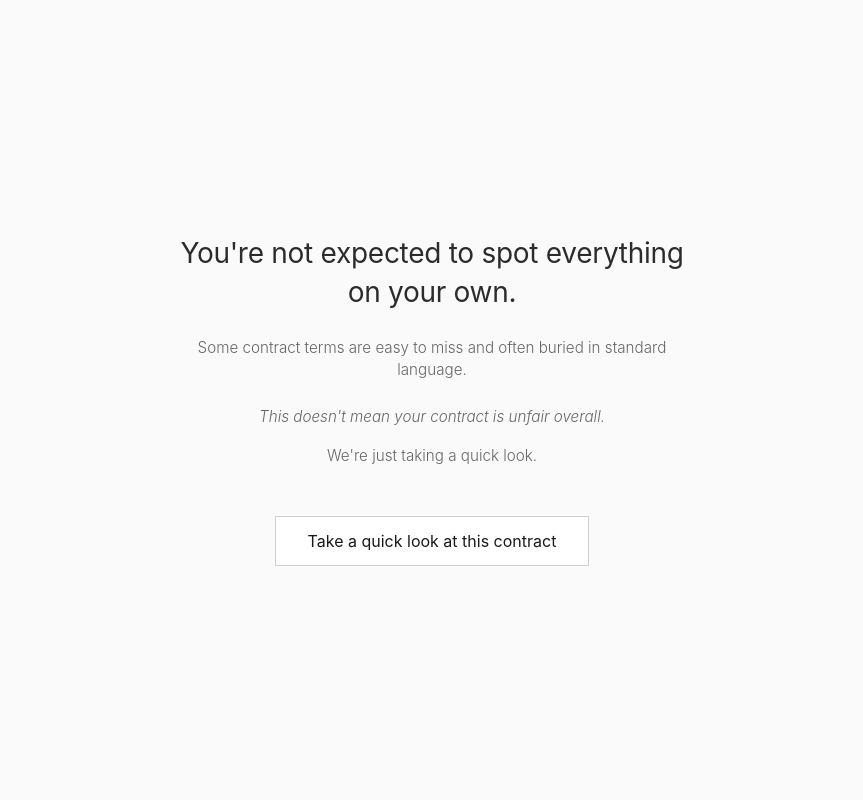
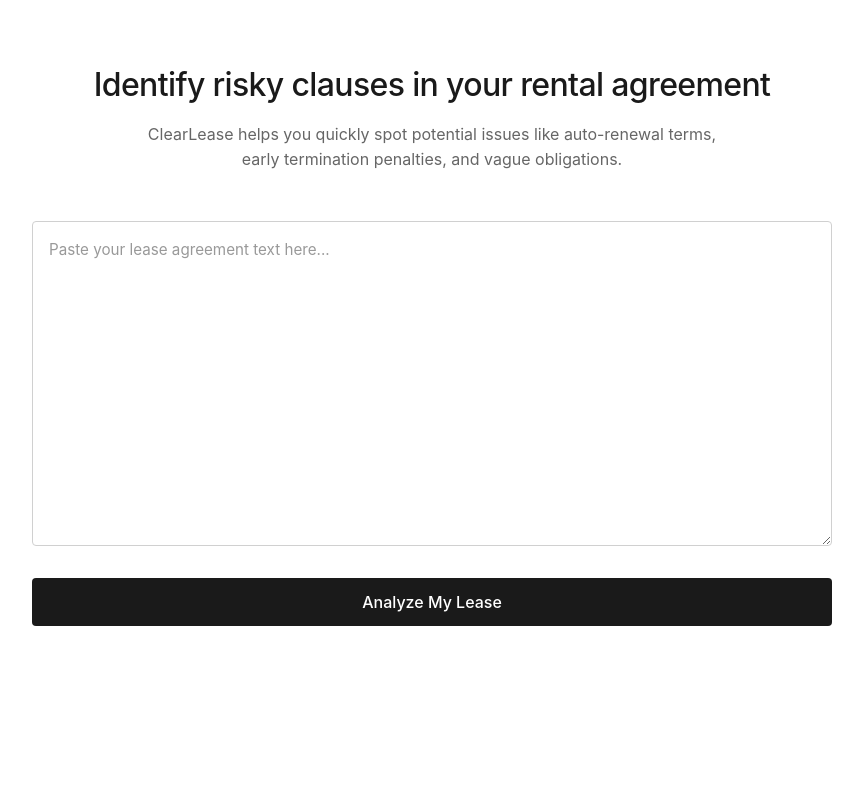
Before and after one commit to markforge8/ClearLease, a Python web app: template frontend/templates/gateway_landing.html in a window 1280 px wide. Shown: the whole page, without its empty margins (208-1071 px from the left). Run offline with Jinja, Linux system fonts and the light colour scheme; the template is opened without the code that fills it, so the values that code supplies are empty.

Commit message:
frontend code update

```diff
--- a/frontend/static/css/gateway_landing.css
+++ b/frontend/static/css/gateway_landing.css
@@ -1,5 +1,5 @@
-/* Gateway Landing Page Styles */
-/* Design principles: calm, restrained, neutral, low saturation, generous whitespace */
+/* ClearLease MVP - Clean, Professional Design */
+/* Inspired by Stripe, Linear, Notion - restrained and trustworthy */
 
 * {
     margin: 0;
@@ -9,110 +9,287 @@
 
 body {
     font-family: -apple-system, BlinkMacSystemFont, "Segoe UI", Roboto, "Helvetica Neue", Arial, sans-serif;
-    background-color: #fafafa;
+    background-color: #ffffff;
     color: #1a1a1a;
     line-height: 1.6;
     min-height: 100vh;
-    display: flex;
-    align-items: center;
-    justify-content: center;
+    padding: 2rem 1rem;
 }
 
-.gateway-container {
-    max-width: 600px;
-    padding: 2rem;
-    text-align: center;
+.container {
+    max-width: 800px;
+    margin: 0 auto;
 }
 
-/* Block 1: Relief-first headline */
+.content {
+    width: 100%;
+}
+
+/* Header Section */
+.header {
+    text-align: center;
+    margin-bottom: 3rem;
+    padding-top: 2rem;
+}
+
 .headline {
-    font-size: 1.75rem;
+    font-size: 2rem;
+    font-weight: 500;
+    line-height: 1.3;
+    color: #1a1a1a;
+    margin-bottom: 1rem;
+    letter-spacing: -0.02em;
+}
+
+.subtitle {
+    font-size: 1rem;
+    color: #666666;
     font-weight: 400;
-    line-height: 1.4;
-    color: #2c2c2c;
+    line-height: 1.6;
+    max-width: 600px;
+    margin: 0 auto;
+}
+
+/* Input Section */
+.input-section {
+    margin-bottom: 3rem;
+}
+
+.lease-textarea {
+    width: 100%;
+    padding: 1rem;
+    font-size: 0.95rem;
+    font-family: inherit;
+    line-height: 1.6;
+    color: #1a1a1a;
+    background-color: #ffffff;
+    border: 1px solid #d0d0d0;
+    border-radius: 4px;
+    resize: vertical;
+    min-height: 200px;
     margin-bottom: 1.5rem;
+    transition: border-color 0.2s ease;
+}
+
+.lease-textarea:focus {
+    outline: none;
+    border-color: #4a4a4a;
+}
+
+.lease-textarea::placeholder {
+    color: #999999;
+}
+
+.analyze-button {
+    width: 100%;
+    padding: 0.875rem 2rem;
+    font-size: 1rem;
+    font-weight: 500;
+    font-family: inherit;
+    color: #ffffff;
+    background-color: #1a1a1a;
+    border: none;
+    border-radius: 4px;
+    cursor: pointer;
+    transition: background-color 0.2s ease;
+}
+
+.analyze-button:hover {
+    background-color: #333333;
+}
+
+.analyze-button:active {
+    background-color: #000000;
+}
+
+.analyze-button:disabled {
+    background-color: #cccccc;
+    cursor: not-allowed;
+}
+
+/* Results Section */
+.results-section {
+    margin-top: 3rem;
+    padding-top: 3rem;
+    border-top: 1px solid #e5e5e5;
+}
+
+.results-header {
+    margin-bottom: 2rem;
+}
+
+.results-title {
+    font-size: 1.5rem;
+    font-weight: 500;
+    color: #1a1a1a;
+    margin-bottom: 1rem;
     letter-spacing: -0.01em;
 }
 
-/* Block 2: Systemic framing */
-.subline {
-    font-size: 0.95rem;
-    color: #666666;
-    font-weight: 300;
+.overview {
+    padding: 1rem;
+    background-color: #f8f8f8;
+    border-left: 3px solid #4a4a4a;
     margin-bottom: 1.5rem;
-    line-height: 1.5;
+    border-radius: 2px;
 }
 
-/* Block 3: Re-centering */
-.recentering {
+.overview-text {
     font-size: 0.95rem;
-    color: #666666;
-    font-weight: 300;
-    margin-bottom: 1rem;
-    line-height: 1.5;
-    font-style: italic;
+    color: #333333;
+    line-height: 1.6;
 }
 
-/* Block 4: Expectation setting */
-.expectation {
-    font-size: 0.95rem;
+.overview-attention {
+    display: inline-block;
+    font-size: 0.85rem;
+    font-weight: 500;
     color: #666666;
-    font-weight: 300;
-    margin-bottom: 3rem;
-    line-height: 1.5;
+    text-transform: uppercase;
+    letter-spacing: 0.05em;
+    margin-bottom: 0.5rem;
 }
 
-/* Block 3: CTA Button */
-.cta-button {
-    font-size: 1rem;
-    font-weight: 400;
-    font-family: inherit;
-    color: #1a1a1a;
-    background-color: #ffffff;
-    border: 1px solid #d0d0d0;
-    padding: 0.875rem 2rem;
-    cursor: pointer;
-    transition: border-color 0.2s ease;
-    border-radius: 0;
-    letter-spacing: 0;
+/* Risk Items */
+.risk-items {
+    display: flex;
+    flex-direction: column;
+    gap: 1.5rem;
 }
 
-.cta-button:hover {
-    border-color: #8a8a8a;
+.risk-item {
+    padding: 1.5rem;
+    background-color: #ffffff;
+    border: 1px solid #e5e5e5;
+    border-radius: 4px;
+    border-left: 3px solid #d0d0d0;
 }
 
-.cta-button:active {
-    border-color: #666666;
+.risk-item.severity-high {
+    border-left-color: #d32f2f;
 }
 
-/* Responsive adjustments */
+.risk-item.severity-medium {
+    border-left-color: #f57c00;
+}
+
+.risk-item.severity-low {
+    border-left-color: #388e3c;
+}
+
+.risk-item-header {
+    display: flex;
+    align-items: flex-start;
+    justify-content: space-between;
+    margin-bottom: 0.75rem;
+}
+
+.risk-item-title {
+    font-size: 1.1rem;
+    font-weight: 500;
+    color: #1a1a1a;
+    flex: 1;
+}
+
+.risk-item-severity {
+    font-size: 0.8rem;
+    font-weight: 500;
+    text-transform: uppercase;
+    letter-spacing: 0.05em;
+    padding: 0.25rem 0.75rem;
+    border-radius: 3px;
+    margin-left: 1rem;
+}
+
+.risk-item-severity.high {
+    background-color: #ffebee;
+    color: #c62828;
+}
+
+.risk-item-severity.medium {
+    background-color: #fff3e0;
+    color: #e65100;
+}
+
+.risk-item-severity.low {
+    background-color: #e8f5e9;
+    color: #2e7d32;
+}
+
+.risk-item-message {
+    font-size: 0.95rem;
+    color: #4a4a4a;
+    line-height: 1.6;
+    margin-bottom: 0.75rem;
+}
+
+.risk-item-action {
+    font-size: 0.9rem;
+    color: #666666;
+    font-style: italic;
+    margin-top: 0.5rem;
+    padding-top: 0.75rem;
+    border-top: 1px solid #f0f0f0;
+}
+
+/* Loading State */
+.loading-state {
+    text-align: center;
+    padding: 3rem 1rem;
+    color: #666666;
+    font-size: 0.95rem;
+}
+
+/* Error State */
+.error-state {
+    padding: 1.5rem;
+    background-color: #ffebee;
+    border: 1px solid #ffcdd2;
+    border-radius: 4px;
+    margin-top: 1.5rem;
+}
+
+.error-state p {
+    color: #c62828;
+    font-size: 0.95rem;
+    line-height: 1.6;
+}
+
+/* Responsive Design */
 @media (max-width: 640px) {
-    .gateway-container {
-        padding: 1.5rem;
+    body {
+        padding: 1rem 0.75rem;
+    }
+
+    .header {
+        margin-bottom: 2rem;
+        padding-top: 1rem;
     }
 
     .headline {
         font-size: 1.5rem;
-        margin-bottom: 1.25rem;
     }
 
-    .subline {
+    .subtitle {
         font-size: 0.9rem;
-        margin-bottom: 1.25rem;
     }
 
-    .recentering {
-        font-size: 0.9rem;
-        margin-bottom: 0.75rem;
+    .results-section {
+        margin-top: 2rem;
+        padding-top: 2rem;
     }
 
-    .expectation {
-        font-size: 0.9rem;
-        margin-bottom: 2.5rem;
+    .risk-item {
+        padding: 1.25rem;
     }
 
-    .cta-button {
-        width: 100%;
-        padding: 0.875rem 1.5rem;
+    .risk-item-header {
+        flex-direction: column;
+        align-items: flex-start;
+    }
+
+    .risk-item-severity {
+        margin-left: 0;
+        margin-top: 0.5rem;
     }
 }
--- /dev/null
+++ b/frontend/static/js/gateway_landing.js
@@ -0,0 +1,271 @@
+// ClearLease MVP - Frontend JavaScript
+// Handles API communication and UI updates
+
+const API_ENDPOINT = 'https://api.clearlease.org/analyze';
+
+// DOM Elements
+const leaseTextarea = document.getElementById('leaseText');
+const analyzeButton = document.getElementById('analyzeButton');
+const resultsSection = document.getElementById('resultsSection');
+const riskItemsContainer = document.getElementById('riskItems');
+const overviewContainer = document.getElementById('overview');
+const loadingState = document.getElementById('loadingState');
+const errorState = document.getElementById('errorState');
+const errorMessage = document.getElementById('errorMessage');
+
+// Event Listeners
+analyzeButton.addEventListener('click', handleAnalyze);
+
+// Handle Enter key in textarea (Ctrl+Enter or Cmd+Enter)
+leaseTextarea.addEventListener('keydown', (e) => {
+    if ((e.ctrlKey || e.metaKey) && e.key === 'Enter') {
+        handleAnalyze();
+    }
+});
+
+/**
+ * Main analysis handler
+ */
+async function handleAnalyze() {
+    const leaseText = leaseTextarea.value.trim();
+
+    // Validation
+    if (!leaseText) {
+        showError('Please paste your lease agreement text before analyzing.');
+        return;
+    }
+
+    if (leaseText.length < 50) {
+        showError('Please provide a longer lease agreement text (at least 50 characters).');
+        return;
+    }
+
+    // Reset UI
+    hideAllSections();
+    showLoading();
+    analyzeButton.disabled = true;
+
+    try {
+        const response = await fetch(API_ENDPOINT, {
+            method: 'POST',
+            headers: {
+                'Content-Type': 'application/json',
+            },
+            body: JSON.stringify({
+                text: leaseText
+            })
+        });
+
+        if (!response.ok) {
+            throw new Error(`Analysis failed: ${response.status} ${response.statusText}`);
+        }
+
+        const data = await response.json();
+        displayResults(data);
+
+    } catch (error) {
+        console.error('Analysis error:', error);
+        showError(`Unable to analyze your lease. Please try again later. ${error.message}`);
+    } finally {
+        hideLoading();
+        analyzeButton.disabled = false;
+    }
+}
+
+/**
+ * Display analysis results
+ */
+function displayResults(data) {
+    // Hide loading and error states
+    hideAllSections();
+
+    // Display overview if available
+    if (data.overview) {
+        displayOverview(data.overview);
+    }
+
+    // Display risk items
+    const riskItems = extractRiskItems(data);
+    if (riskItems.length > 0) {
+        displayRiskItems(riskItems);
+    } else {
+        showNoRisksFound();
+    }
+
+    // Show results section
+    resultsSection.style.display = 'block';
+
+    // Scroll to results
+    resultsSection.scrollIntoView({ behavior: 'smooth', block: 'start' });
+}
+
+/**
+ * Extract risk items from API response
+ * Handles different response formats (key_findings, risk_items, etc.)
+ */
+function extractRiskItems(data) {
+    const riskItems = [];
+
+    // Try key_findings first (gateway format)
+    if (data.key_findings && Array.isArray(data.key_findings)) {
+        data.key_findings.forEach(item => {
+            if (item.title && item.message) {
+                riskItems.push({
+                    title: item.title,
+                    message: item.message,
+                    severity: item.severity || item.intensity || 'medium',
+                    action: item.user_action || null,
+                    risk_code: item.risk_code || null
+                });
+            }
+        });
+    }
+
+    // Try risk_items (analysis format)
+    if (data.risk_items && Array.isArray(data.risk_items)) {
+        data.risk_items.forEach(item => {
+            riskItems.push({
+                title: item.description || item.risk_code || 'Risk Item',
+                message: item.description || 'A potential risk was identified.',
+                severity: item.severity || 'medium',
+                action: null,
+                risk_code: item.risk_code || null
+            });
+        });
+    }
+
+    // Try details.v0.explanation_blocks
+    if (data.details && data.details.v0 && data.details.v0.explanation_blocks) {
+        data.details.v0.explanation_blocks.forEach(block => {
+            riskItems.push({
+                title: block.title,
+                message: block.message,
+                severity: block.severity || 'medium',
+                action: block.user_action || null,
+                risk_code: block.risk_code || null
+            });
+        });
+    }
+
+    // Deduplicate by title (simple deduplication)
+    const seen = new Set();
+    return riskItems.filter(item => {
+        if (seen.has(item.title)) {
+            return false;
+        }
+        seen.add(item.title);
+        return true;
+    }).slice(0, 5); // Limit to 5 items for MVP
+}
+
+/**
+ * Display overview section
+ */
+function displayOverview(overview) {
+    if (!overview) return;
+
+    let html = '';
+
+    if (overview.attention_level) {
+        html += `<div class="overview-attention">Attention Level: ${overview.attention_level}</div>`;
+    }
+
+    if (overview.summary) {
+        html += `<div class="overview-text">${escapeHtml(overview.summary)}</div>`;
+    }
+
+    overviewContainer.innerHTML = html;
+    overviewContainer.style.display = 'block';
+}
+
+/**
+ * Display risk items
+ */
+function displayRiskItems(riskItems) {
+    if (riskItems.length === 0) {
+        showNoRisksFound();
+        return;
+    }
+
+    riskItemsContainer.innerHTML = riskItems.map(item => {
+        const severityClass = normalizeSeverity(item.severity);
+        const severityLabel = severityClass.charAt(0).toUpperCase() + severityClass.slice(1);
+
+        return `
+            <div class="risk-item severity-${severityClass}">
+                <div class="risk-item-header">
+                    <div class="risk-item-title">${escapeHtml(item.title)}</div>
+                    <div class="risk-item-severity ${severityClass}">${severityLabel}</div>
+                </div>
+                <div class="risk-item-message">${escapeHtml(item.message)}</div>
+                ${item.action ? `<div class="risk-item-action">Recommended: ${escapeHtml(item.action)}</div>` : ''}
+            </div>
+        `;
+    }).join('');
+}
+
+/**
+ * Show no risks found message
+ */
+function showNoRisksFound() {
+    riskItemsContainer.innerHTML = `
+        <div class="risk-item">
+            <div class="risk-item-message" style="text-align: center; color: #666666; padding: 2rem;">
+                No significant risk items were identified in your lease agreement.
+            </div>
+        </div>
+    `;
+}
+
+/**
+ * Normalize severity values
+ */
+function normalizeSeverity(severity) {
+    if (!severity) return 'medium';
+    const s = severity.toLowerCase();
+    if (['high', 'critical'].includes(s)) return 'high';
+    if (['low'].includes(s)) return 'low';
+    return 'medium';
+}
+
+/**
+ * Show loading state
+ */
+function showLoading() {
+    loadingState.style.display = 'block';
+}
+
+/**
+ * Hide loading state
+ */
+function hideLoading() {
+    loadingState.style.display = 'none';
+}
+
+/**
+ * Show error state
+ */
+function showError(message) {
+    hideAllSections();
+    errorMessage.textContent = message;
+    errorState.style.display = 'block';
+}
+
+/**
+ * Hide all sections
+ */
+function hideAllSections() {
+    resultsSection.style.display = 'none';
+    loadingState.style.display = 'none';
+    errorState.style.display = 'none';
+    overviewContainer.style.display = 'none';
+}
+
+/**
+ * Escape HTML to prevent XSS
+ */
+function escapeHtml(text) {
+    const div = document.createElement('div');
+    div.textContent = text;
+    return div.innerHTML;
+}
--- a/frontend/templates/gateway_landing.html
+++ b/frontend/templates/gateway_landing.html
@@ -3,25 +3,50 @@
 <head>
     <meta charset="UTF-8">
     <meta name="viewport" content="width=device-width, initial-scale=1.0">
-    <title>ClearLease</title>
+    <title>ClearLease - Contract Risk Analysis</title>
     <link rel="stylesheet" href="/static/css/gateway_landing.css">
 </head>
 <body>
-    <main class="gateway-container">
-        <!-- Block 1: Relief-first headline -->
-        <h1 class="headline">You're not expected to spot everything on your own.</h1>
+    <main class="container">
+        <div class="content">
+            <!-- Header Section -->
+            <header class="header">
+                <h1 class="headline">Identify risky clauses in your rental agreement</h1>
+                <p class="subtitle">ClearLease helps you quickly spot potential issues like auto-renewal terms, early termination penalties, and vague obligations.</p>
+            </header>
 
-        <!-- Block 2: Systemic framing -->
-        <p class="subline">Some contract terms are easy to miss and often buried in standard language.</p>
+            <!-- Input Section -->
+            <section class="input-section">
+                <textarea
+                    id="leaseText"
+                    class="lease-textarea"
+                    placeholder="Paste your lease agreement text here..."
+                    rows="12"
+                ></textarea>
+                <button id="analyzeButton" class="analyze-button">Analyze My Lease</button>
+            </section>
 
-        <!-- Block 3: Re-centering -->
-        <p class="recentering">This doesn't mean your contract is unfair overall.</p>
+            <!-- Results Section -->
+            <section id="resultsSection" class="results-section" style="display: none;">
+                <div class="results-header">
+                    <h2 class="results-title">Analysis Results</h2>
+                    <div id="overview" class="overview"></div>
+                </div>
+                <div id="riskItems" class="risk-items"></div>
+            </section>
 
-        <!-- Block 4: Expectation setting -->
-        <p class="expectation">We're just taking a quick look.</p>
+            <!-- Loading State -->
+            <div id="loadingState" class="loading-state" style="display: none;">
+                <p>Analyzing your lease agreement...</p>
+            </div>
 
-        <!-- Block 5: CTA Button -->
-        <button class="cta-button" onclick="window.location.href='/explain-v2'">Take a quick look at this contract</button>
+            <!-- Error State -->
+            <div id="errorState" class="error-state" style="display: none;">
+                <p id="errorMessage"></p>
+            </div>
+        </div>
     </main>
+
+    <script src="/static/js/gateway_landing.js"></script>
 </body>
 </html>
```
